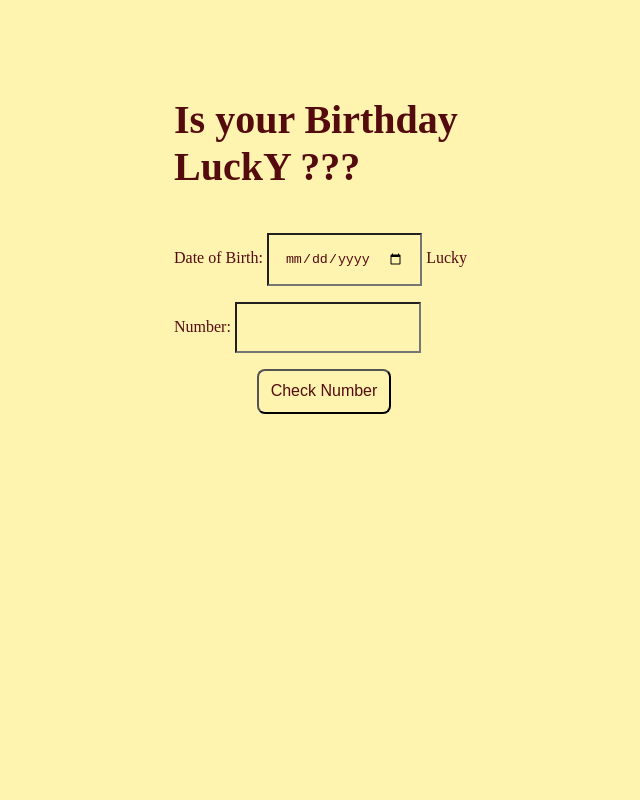
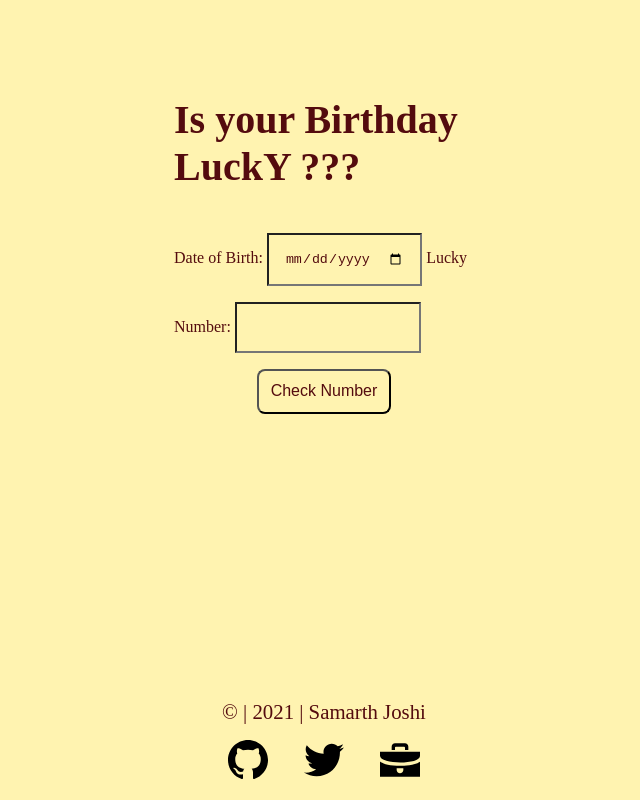
Before and after one commit to SomeEarth86/Lucky-Birthday, a plain HTML site: page index.html in a window 1280 px wide. Shown: the whole page, without its empty margins (316-956 px from the left). Drawn offline with Linux system fonts and the light colour scheme.

Commit message:
feat: tweaks

```diff
--- a/index.html
+++ b/index.html
@@ -23,6 +23,16 @@
 
     </div>
 
+    <footer class="footer">
+
+        <div class="footerText"> © | 2021 | Samarth Joshi </div>
+
+        <a href="https://github.com/SomeEarth86"> <img src="images/github.svg" alt="Github" id="github"></a>
+        <a href="https://twitter.com/Samarth019"> <img src="images/twitter.svg" alt="Twitter" id="twitter"></a>
+        <a href="https://someearth.netlify.app/"> <img src="images/portfolio.svg" alt="Portfolio" id="portfolio"></a>
+
+    </footer>
+
     <script src="app.js"></script>
 </body>
 </html>
--- a/style.css
+++ b/style.css
@@ -44,3 +44,25 @@ h1{
     max-width: 300px;
     text-align: center;
 }
+
+.footer{
+    bottom: 0;
+    left: 0;
+    right: 0;
+    position: fixed;
+    text-align: center;
+    position: absolute;
+}
+
+.footerText{
+    font-size: 1.3rem;
+
+}
+
+img{
+    margin: auto;
+    padding: 1rem;
+    display: inline-block;
+    width: 40px;
+    max-width: 300px;
+}
```
Also changed, not shown: images/github.svg (added), images/portfolio.svg (added), images/twitter.svg (added).
